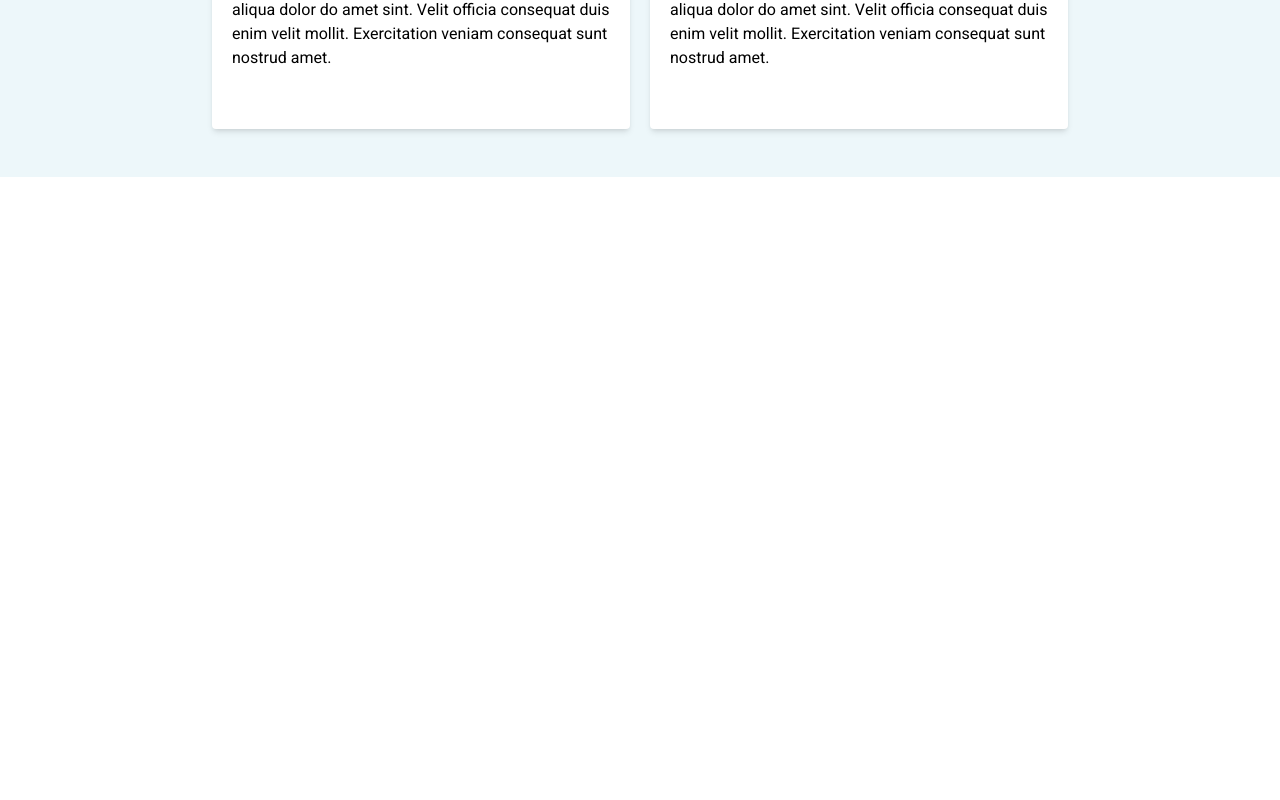
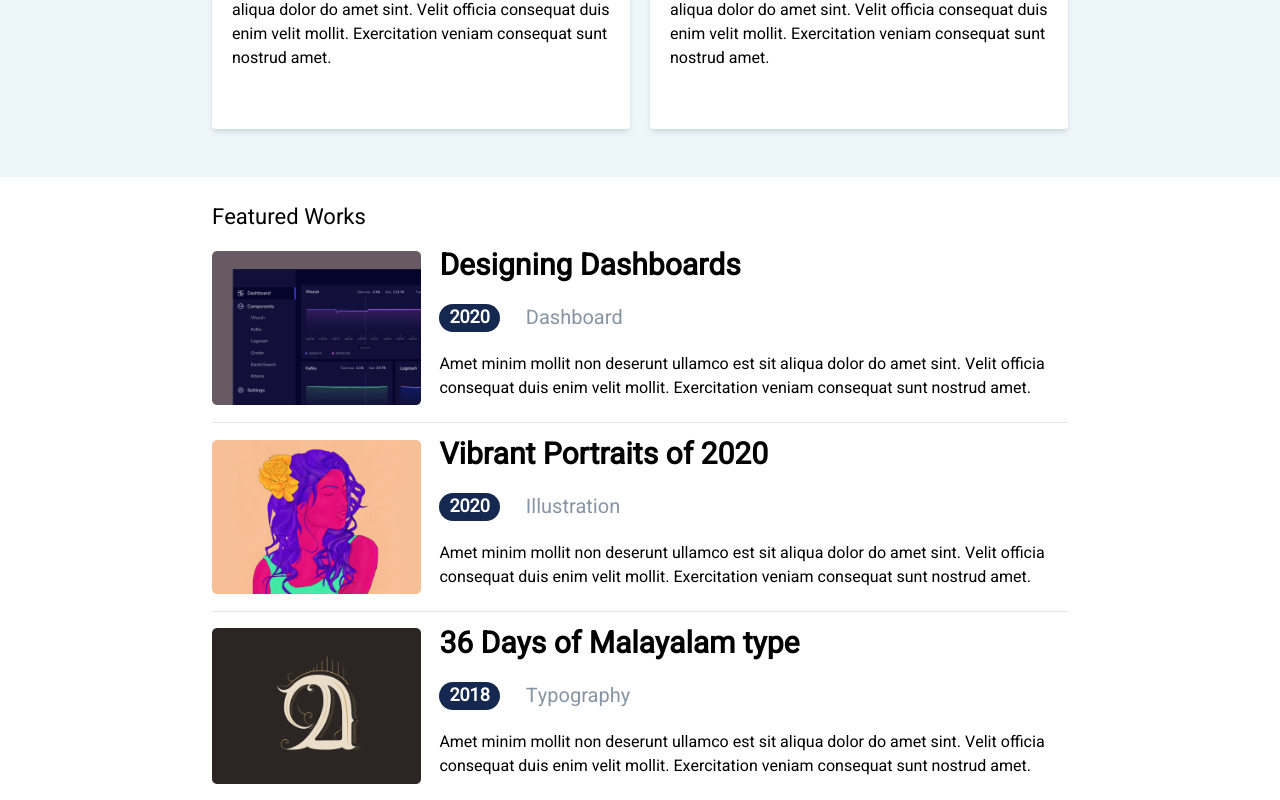
Before and after one commit to vietthom/figma_portfolio, a Next.js app: page / in a window 1280 px wide. Shown: the part 836-1636 px from the top of the page. Before the commit the page ends 1013 px from the top, so only its background shows below. Built offline with nearby package versions, Linux system fonts and the light colour scheme.

Commit message:
Featured work section

```diff
--- a/components/FeaturedWorkCard.jsx
+++ b/components/FeaturedWorkCard.jsx
@@ -1,8 +1,27 @@
-'use client'
+import Image from "next/image"
+import { Pill } from '../components'
 
-const FeaturedWorkCard = () => {
+const FeaturedWorkCard = (props) => {
   return (
-    <div>FeaturedWorkCard</div>
+    <div className="flex items-center">
+        <div className="relative w-[400px] h-[180px]">
+          <Image
+            src={props.imgUrl}
+            alt="image"
+            sizes="100vw"
+            fill
+            style={{objectFit: "contain"}}
+          />
+        </div>
+      <div className="ml-[18px]">
+        <h1 className="text-3xl font-bold mb-5">{props.title}</h1>
+        <div className="flex align-center mb-5">
+          <Pill {...props}/>
+          <p className="ml-[26px] text-xl text-[#8695A4]">{props.tag}</p>
+        </div>
+        <p className="mb-2">{props.summary}</p>
+      </div>
+    </div>
   )
 }
 
--- a/components/index.js
+++ b/components/index.js
@@ -5,11 +5,13 @@ import Footer from './Footer';
 import Hero from './Hero';
 import RecentPostCard from './RecentPostCard';
 import Layout from './Layout';
+import Pill from './pill';
 
 export {
     Navbar,
     Hero,
     Layout,
+    Pill,
     RecentPostCard,
     BlogCard,
     FeaturedWorkCard,
--- a/pages/index.js
+++ b/pages/index.js
@@ -1,5 +1,5 @@
-import { Hero, RecentPostCard, Layout } from '../components'
-import { postData } from '../constants'
+import { Hero, RecentPostCard, Layout, FeaturedWorkCard } from '../components'
+import { postData, featuredWorkData } from '../constants'
 import Link from 'next/link'
 
 
@@ -22,9 +22,16 @@ export default function Home() {
           </ul>
         </Layout>
       </div>
-      <div>
-
-      </div>
+      <Layout>
+        <h1 className="text-[22px] pt-6">Featured Works</h1>
+        <ul className='divide-y divide-gray-200'>
+          {featuredWorkData.map((work) => (
+            <li key={work} className="py-1">
+              <FeaturedWorkCard {...work}/>
+            </li>
+          ))}
+        </ul>
+      </Layout>
     </div>
   )
 }
```
